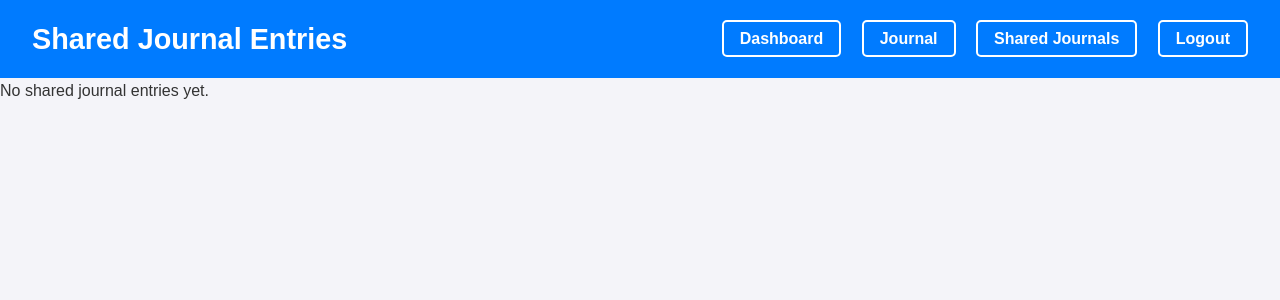
After one commit to hanso-zach/SafeSpace, a Django app: page /shared-journals/ in a window 1280 px wide. The commit adds this page. Shown: the top 300 px of the page. Run offline with Django 5.2, Linux system fonts and the light colour scheme; a user stored in the database is signed in; data comes from the database, SQL or seed files in the repository.

Commit message:
Fixed the Community section and added the Shared Journals section

```diff
--- a/main/models.py
+++ b/main/models.py
@@ -7,6 +7,7 @@ class JournalEntry(models.Model):
     user = models.ForeignKey(User, on_delete=models.CASCADE)
     entry = models.TextField()
     created_at = models.DateTimeField(auto_now_add=True)
+    is_public = models.BooleanField(default=False)
     def __str__(self):
         return f"Entry by {self.user.username} on {self.created_at}"
 
--- a/main/templates/main/community.html
+++ b/main/templates/main/community.html
@@ -16,6 +16,7 @@
             <a href="{% url 'mood_tracking' %}">Mood Log</a>
             <a href="{% url 'hotlines' %}">Hotlines</a>
             <a href="{% url 'community' %}">Community</a>
+            <a href="{% url 'shared_journals' %}">Shared Journals</a>
             {% if user.is_authenticated %}
                 <a href="{% url 'logout' %}">Logout</a>
                 {% else %}
--- a/main/templates/main/dashboard.html
+++ b/main/templates/main/dashboard.html
@@ -15,6 +15,7 @@
             <a href="{% url 'mood_tracking' %}">Mood Log</a>
             <a href="{% url 'hotlines' %}">Hotlines</a>
             <a href="{% url 'community' %}">Community</a>
+            <a href="{% url 'shared_journals' %}">Shared Journals</a>
             {% if user.is_authenticated %}
                 <a href="{% url 'logout' %}">Logout</a>
                 {% else %}
--- a/main/templates/main/hotlines.html
+++ b/main/templates/main/hotlines.html
@@ -16,6 +16,7 @@
             <a href="{% url 'mood_tracking' %}">Mood Log</a>
             <a href="{% url 'hotlines' %}">Hotlines</a>
             <a href="{% url 'community' %}">Community</a>
+            <a href="{% url 'shared_journals' %}">Shared Journals</a>
             {% if user.is_authenticated %}
                 <a href="{% url 'logout' %}">Logout</a>
                 {% else %}
--- a/main/templates/main/journal.html
+++ b/main/templates/main/journal.html
@@ -15,6 +15,7 @@
             <a href="{% url 'mood_tracking' %}">Mood Log</a>
             <a href="{% url 'hotlines' %}">Hotlines</a>
             <a href="{% url 'community' %}">Community</a>
+            <a href="{% url 'shared_journals' %}">Shared Journals</a>
             {% if user.is_authenticated %}
                 <a href="{% url 'logout' %}">Logout</a>
                 {% else %}
--- a/main/templates/main/mood_tracking.html
+++ b/main/templates/main/mood_tracking.html
@@ -16,6 +16,7 @@
             <a href="{% url 'mood_tracking' %}">Mood Log</a>
             <a href="{% url 'hotlines' %}">Hotlines</a>
             <a href="{% url 'community' %}">Community</a>
+            <a href="{% url 'shared_journals' %}">Shared Journals</a>
             {% if user.is_authenticated %}
                 <a href="{% url 'logout' %}">Logout</a>
             {% else %}
--- /dev/null
+++ b/main/templates/main/shared_journals.html
@@ -0,0 +1,38 @@
+<!DOCTYPE html>
+<html>
+<head>
+    <title>Shared Journal Entries</title>
+    {% load static %}
+    <link rel="stylesheet" href="{% static 'main/site.css' %}">
+</head>
+<body>
+    <header>
+        <h1>Shared Journal Entries</h1>
+        <nav>
+            <a href="{% url 'dashboard' %}">Dashboard</a>
+            <a href="{% url 'journal' %}">Journal</a>
+            <a href="{% url 'shared_journals' %}">Shared Journals</a>
+            {% if user.is_authenticated %}
+                <a href="{% url 'logout' %}">Logout</a>
+            {% else %}
+                <a href="{% url 'login' %}">Login</a>
+            {% endif %}
+        </nav>
+    </header>
+
+    <main>
+        {% if entries %}
+            {% for entry in entries %}
+                <div class="journal-entry">
+                    <p><strong>{{ entry.user.username }}</strong> wrote:</p>
+                    <blockquote>{{ entry.entry|linebreaks }}</blockquote>
+                    <small>{{ entry.created_at|date:"F d, Y H:i" }}</small>
+                    <hr>
+                </div>
+            {% endfor %}
+        {% else %}
+            <p>No shared journal entries yet.</p>
+        {% endif %}
+    </main>
+</body>
+</html>
--- a/main/urls.py
+++ b/main/urls.py
@@ -13,4 +13,5 @@ urlpatterns = [
     path('login/', auth_views.LoginView.as_view(template_name='main/login.html'), name='login'),
     path('logout/', views.logout_view, name='logout'),
     path('register/', views.register, name='register'),
+    path('shared-journals/', views.shared_journals, name='shared_journals'),
 ]
--- a/main/views.py
+++ b/main/views.py
@@ -3,19 +3,20 @@ from .models import JournalEntry, MoodLog, CommunityPost
 from django.contrib.auth.decorators import login_required
 from django.contrib.auth.forms import UserCreationForm
 from django.contrib.auth import logout
-
 def landing_page(request):
     return render(request, 'main/landing.html')
-
 @login_required
 def dashboard(request):
     return render(request, 'main/dashboard.html')
-
 @login_required
 def journal(request):
-    journal_entries = JournalEntry.objects.filter(user=request.user)
-    return render(request, 'main/journal.html')
-
+    if request.method == "POST":
+        entry_text = request.POST.get('entry')
+        if entry_text:
+            JournalEntry.objects.create(user=request.user, entry=entry_text)
+            return redirect('journal')
+    entries = JournalEntry.objects.filter(user=request.user).order_by('-created_at')
+    return render(request, 'main/journal.html', {'entries': entries})
 @login_required
 def mood_tracking(request):
     moods = MoodLog.objects.filter(user=request.user).order_by('-date')
@@ -32,11 +33,13 @@ def mood_tracking(request):
             )
         return redirect('mood_tracking')
     return render(request, 'main/mood_tracking.html', {'moods': moods})
-
+@login_required
+def shared_journals(request):
+    entries = JournalEntry.objects.filter(is_public=True).order_by('-created_at')
+    return render(request, 'main/shared_journals.html', {'entries': entries})
 def community(request):
     posts = CommunityPost.objects.all()
     return render(request, 'main/community.html', {'posts': posts})
-
 def hotlines(request):
     hotlines_list = [
         {"country": "United States", "hotline": "1-800-273-8255 (National Suicide Prevention Lifeline)"},
@@ -44,7 +47,6 @@ def hotlines(request):
         {"country": "Canada", "hotline": "1-833-456-4566 (Talk Suicide Canada)"},
     ]
     return render(request, 'main/hotlines.html', {'hotlines': hotlines_list})
-
 def register(request):
     if request.method == 'POST':
         form = UserCreationForm(request.POST)
@@ -54,10 +56,6 @@ def register(request):
     else:
         form = UserCreationForm()
     return render(request, 'main/register.html', {'form': form})
-
 def logout_view(request):
     logout(request)
     return redirect('login')
-
-#def logout2(request):
-    ##return redirect('login')
```
Also changed, not shown: db.sqlite3, main/migrations/0006_remove_communitypost_author_communitypost_user.py (added), main/migrations/0007_journalentry_is_public_alter_communitypost_user_and_more.py (added).
